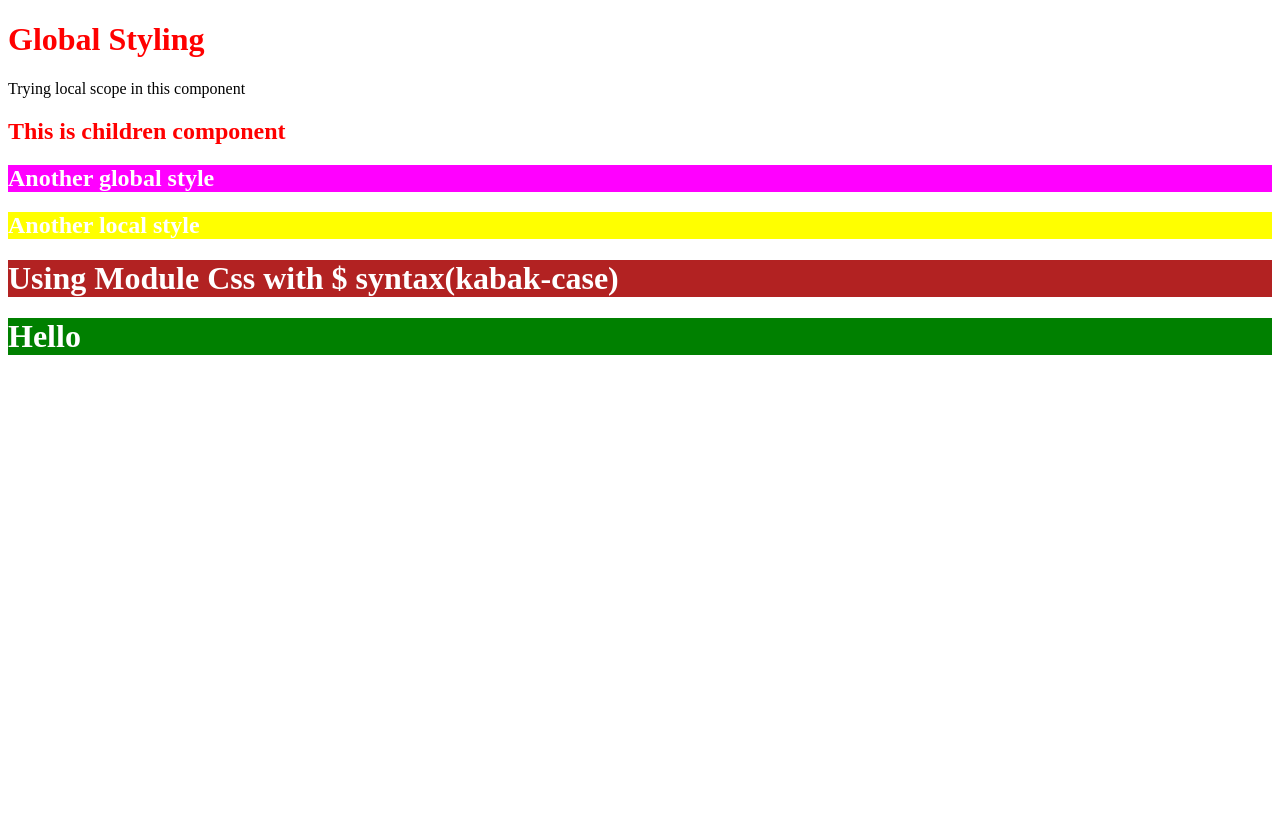
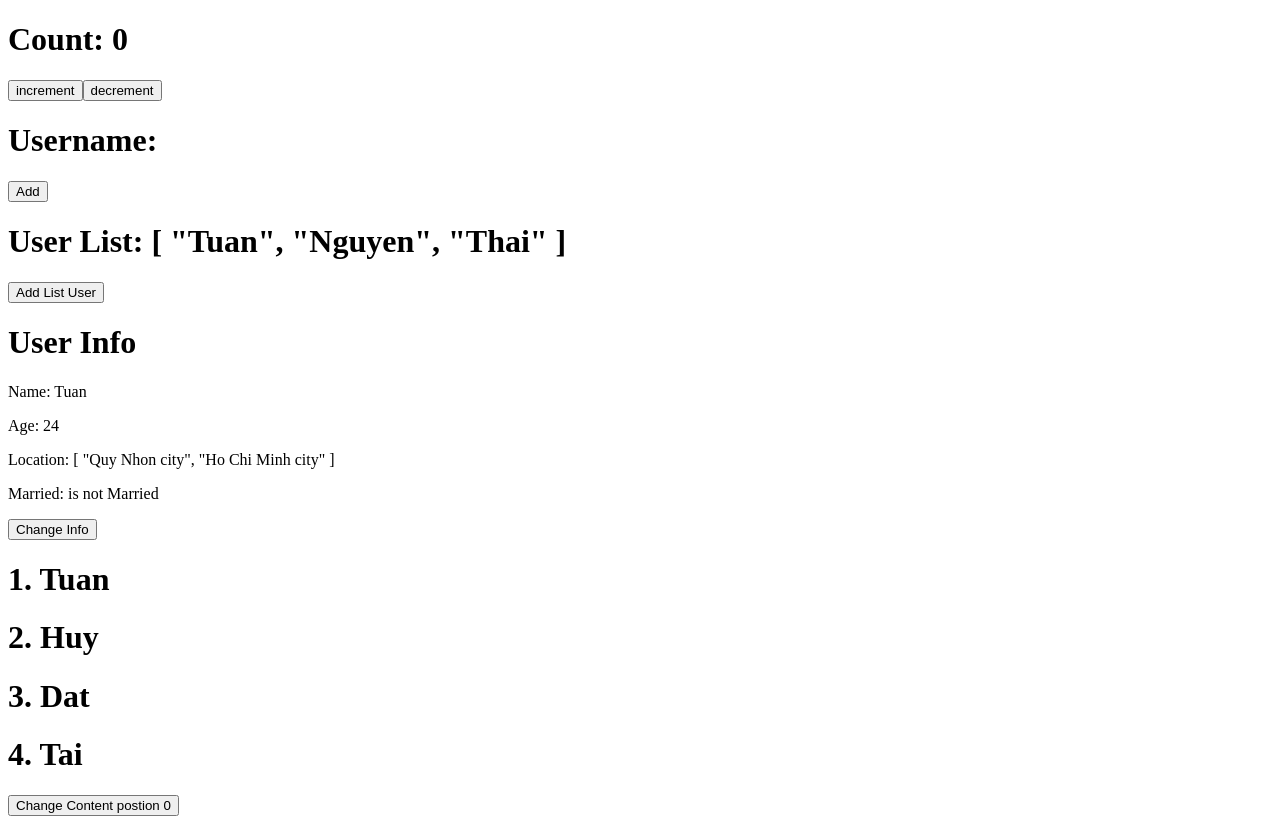
Before and after one commit to tuan782000/vue-course, a Vue app: page / in a window 1280 px wide. Before the commit the page ends 800 px from the top, so only its background shows below. Built offline with nearby package versions, Linux system fonts and the light colour scheme.

Commit message:
reactive and ref in vue

```diff
--- a/src/App.vue
+++ b/src/App.vue
@@ -1,16 +1,36 @@
 <script setup>
+
 // import MyComponents from './components/MyComponents.vue'
-import GlobalStyleVue from './components/GlobalStyle.vue'
-import LocalStyle from './components/LocalStyle.vue'
-import CombinedStyle from './components/CombinedStyle.vue'
-import ModuleStyle from './components/ModuleStyle.vue'
+// import GlobalStyleVue from './components/GlobalStyle.vue'
+// import LocalStyle from './components/LocalStyle.vue'
+// import CombinedStyle from './components/CombinedStyle.vue'
+// import ModuleStyle from './components/ModuleStyle.vue'
+// import MyEvent from './components/MyEvent.vue'
+
+// import MyReactiveComponent from './components/MyReactiveComponent.vue';
+import MyRefComponent from './components/MyRefComponent.vue';
+import MyRefandReactive from './components/MyRefandReactive.vue';
 </script>
 <template>
   <!-- vbind và dynamic binding -->
   <!-- <MyComponents /> -->
-  <GlobalStyleVue />
+
+  <!-- Css -->
+  <!-- <GlobalStyleVue />
   <LocalStyle />
   <CombinedStyle />
-  <ModuleStyle />
+  <ModuleStyle /> -->
+
+  <!-- Event -->
+  <!-- <MyEvent /> -->
+
+  <!-- Reactive -->
+  <!-- <MyReactiveComponent /> -->
+
+  <!-- Ref -->
+  <MyRefComponent />
+
+  <!-- Ref and Reactive -->
+  <MyRefandReactive />
 </template>
 <style scoped></style>
--- a/src/components/MyComponents.vue
+++ b/src/components/MyComponents.vue
@@ -1,3 +1,4 @@
+<!-- eslint-disable no-unused-vars -->
 <script setup>
 // phục vụ cho content
 const myMessages = 'Happy New Year'
--- /dev/null
+++ b/src/components/MyEvent.vue
@@ -0,0 +1,42 @@
+<script setup>
+import { ref } from 'vue'
+// Tạo một đối tượng ref với giá trị mặc định là 0
+let count = ref(0)
+
+const incrementCounter = () => {
+  count.value++
+}
+
+const decrementCounter = () => {
+  count.value--
+}
+
+const submitHandler = (e) => {
+  e.preventDefault()
+  alert('Submit form success')
+}
+
+const showMessage = (message) => {
+  alert(message)
+}
+</script>
+<template>
+  <h1>Count: {{ count }}</h1>
+  <!-- <button v-on:click="count++">Increment</button> -->
+  <!-- <button @:click="count++">Increment</button> -->
+  <!-- @ === v-on -->
+  <!-- <button @:click="count--">Decrement</button> -->
+
+  <!-- Cách 2 tryền gọi hàm vào click -->
+  <button v-on:click="incrementCounter">Increment</button>
+  <button v-on:click="decrementCounter">Decrement</button>
+
+  <form @:submit="submitHandler">
+    <input type="text" placeholder="Please enter your name" />
+    <input type="email" placeholder="Please enter your email" />
+    <button type="submit">Submit</button>
+  </form>
+
+  <button @click="showMessage('This is message')">Show message</button>
+</template>
+<style></style>
--- /dev/null
+++ b/src/components/MyReactiveComponent.vue
@@ -0,0 +1,22 @@
+<script setup>
+import { reactive } from 'vue'
+// Lý do đặt let thay vì const vì nó thay đổi theo thời gian
+let initialState = reactive({ count: 0 })
+
+let initial = reactive({ val: { count: 0 }, user: ['Tuan', 'Nguyen', 'Tung'] })
+const changeUser = () => {
+  initial.user[0] = "Vien",
+  initial.user[1] = "Vu"
+}
+</script>
+<template>
+  <h1>Count: {{ initialState.count }}</h1>
+  <button @click="initialState.count++">+</button>
+  <button @click="initialState.count--">-</button>
+
+  <h1>Current Count: {{ initial.val.count }}</h1>
+  <h2>Users: {{ initial.user }}</h2>
+
+  <button @click="initial.val.count += 10">Increment 10</button>
+  <button @click="changeUser">Change User</button>
+</template>
--- /dev/null
+++ b/src/components/MyRefComponent.vue
@@ -0,0 +1,58 @@
+<script setup>
+import { ref } from 'vue'
+let count = ref(0)
+
+const handleIncrement = () => {
+  count.value++
+}
+
+const handleDecrement = () => {
+  count.value--
+}
+
+let username = ref('')
+const handleAddUserName = () => {
+  username.value = 'Tuan'
+}
+
+let userList = ref(['Tuan', 'Nguyen', 'Thai'])
+
+const addListUser = () => {
+  userList.value.push('Nhi')
+}
+
+let userInfo = ref({
+  name: 'Tuan',
+  age: 24,
+  location: ['Quy Nhon city', 'Ho Chi Minh city'],
+  isMarried: false
+})
+
+const handleChangeInfo = () => {
+  userInfo.value.name = 'Nhi'
+  userInfo.value.Age = 11
+  userInfo.value.location[0] = 'Quy Nhon city'
+  userInfo.value.location[1] = undefined
+  userInfo.value.isMarried = false
+}
+</script>
+<template>
+  <h1>Count: {{ count }}</h1>
+  <button @click="handleIncrement">increment</button>
+  <button @click="handleDecrement">decrement</button>
+
+  <h1>Username: {{ username }}</h1>
+  <button @click="handleAddUserName">Add</button>
+
+  <h1>User List: {{ userList }}</h1>
+  <button @click="addListUser">Add List User</button>
+
+  <h1>User Info</h1>
+  <p>Name: {{ userInfo.name }}</p>
+  <p>Age: {{ userInfo.age }}</p>
+  <p>Location: {{ userInfo.location }}</p>
+  <p>Married: {{ userInfo.isMarried ? 'Married' : 'is not Married' }}</p>
+
+  <button @click="handleChangeInfo">Change Info</button>
+
+</template>
--- /dev/null
+++ b/src/components/MyRefandReactive.vue
@@ -0,0 +1,14 @@
+<script setup>
+import { reactive, ref } from 'vue'
+let friends = reactive([ref('Tuan'), ref('Huy'), ref('Dat'), ref('Tai')])
+</script>
+<template>
+  <h1>1. {{ friends[0] }}</h1>
+  <h1>2. {{ friends[1] }}</h1>
+  <h1>3. {{ friends[2] }}</h1>
+  <h1>4. {{ friends[3] }}</h1>
+
+  <button @click="friends[0] = 'Tuấn'">Change Content postion 0</button>
+</template>
+
+<style></style>
```
Also changed, not shown: 1 other file (tests, documents, lock files or other folders).
